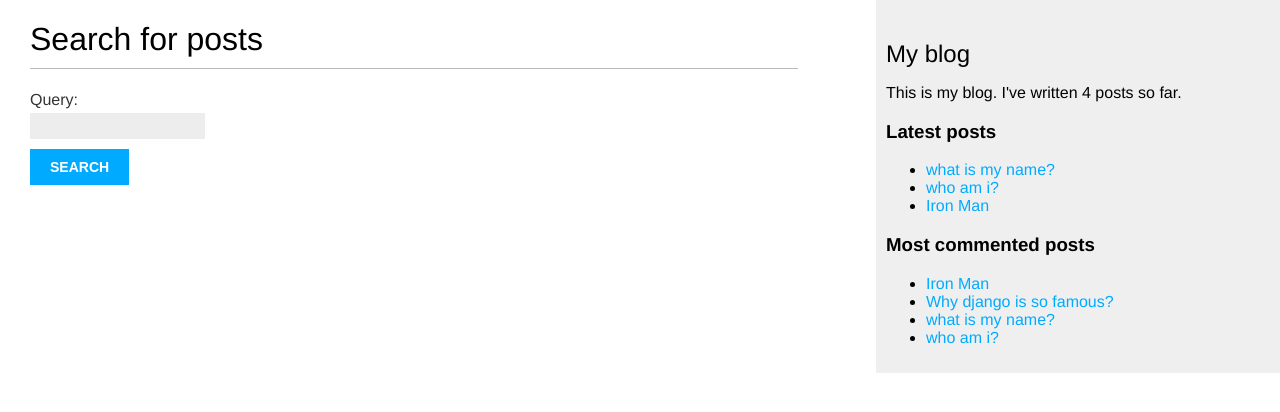
After one commit to osama614/Blog, a Django app: page /blog/search/ in a window 1280 px wide. The commit adds this page. Shown: the top 412 px of the page. Run offline with Django 3.2, Linux system fonts and the light colour scheme; data comes from the database, SQL or seed files in the repository; both versions use the stored data as it was after the commit; parts of the project's set-up code (start-up, migrations or seed data) failed here and were passed over; some libraries are stand-ins or nearby versions.

Commit message:
finish version1 of blog

```diff
--- a/blog/forms.py
+++ b/blog/forms.py
@@ -13,3 +13,6 @@ class CommentForm(forms.ModelForm):
     class Meta:
         model = Comment
         fields = ('name', 'email', 'body')
+
+class SearchForm(forms.Form):
+    query = forms.CharField()
--- a/blog/static/css/blog.css
+++ b/blog/static/css/blog.css
@@ -2,6 +2,9 @@ body {
     margin:0;
     padding:0;
     font-family:helvetica, sans-serif;
+    /* display: flex;
+    flex-direction: row; */
+
 }
 
 a {
@@ -21,13 +24,16 @@ h2 {
 }
 
 #content {
+
     float:left;
     width:60%;
     padding:0 0 0 30px;
+    position: relative;
+    overflow: hidden;
+
 }
 
 #sidebar {
-    clear: both;
     float:right;
     width:30%;
     padding:10px;
@@ -49,6 +55,10 @@ p.date {
 }
 
 /* forms */
+#content .comment-form{
+    padding: 5px;
+
+}
 label {
     float:left;
     clear:both;
@@ -82,6 +92,7 @@ input[type=submit] {
 /* comments */
 .comment {
     padding:10px;
+
 }
 .comment:nth-child(even) {
     background:#efefef;
@@ -92,3 +103,9 @@ input[type=submit] {
     color:#666;
 
 }
+#content .recommendations{
+
+    margin: 10px;
+    padding: 6px;
+
+}
--- a/blog/templates/blog/base.html
+++ b/blog/templates/blog/base.html
@@ -1,3 +1,4 @@
+{% load blog_tags %}
 {% load static %}
 <!DOCTYPE html>
 <html>
@@ -21,7 +22,19 @@
         </div>
         <div id="sidebar">
             <h2>My blog</h2>
-            <p>This is my blog.</p>
+            <p>This is my blog. I've written {% total_posts %} posts so far.</p>
+            <h3>Latest posts</h3>
+            {% show_latest_posts 3 %}
+            <h3>Most commented posts</h3>
+                {% get_most_commented_posts as most_commented_posts %}
+                <ul>
+                  {% for post in most_commented_posts %}
+                    <li>
+                        <a href="{{ post.get_absolute_url }}">{{ post.title }}</a>
+                    </li>
+                {% endfor %}
+                </ul>
         </div>
+
     </body>
 </html>
--- /dev/null
+++ b/blog/templates/blog/post/latest_posts.html
@@ -0,0 +1,7 @@
+<ul>
+    {% for post in latest_posts %}
+    <li>
+    <a href="{{ post.get_absolute_url }}">{{ post.title }}</a>
+    </li>
+    {% endfor %}
+</ul>
--- /dev/null
+++ b/blog/templates/blog/post/search.html
@@ -0,0 +1,26 @@
+{% extends "blog/base.html" %}
+{% load blog_tags %}
+{% block title %}Search{% endblock %}
+{% block content %}
+{% if query %}
+<h1>Posts containing "{{ query }}"</h1>
+<h3>
+{% with results.count as total_results %}
+Found {{ total_results }} result{{ total_results|pluralize }}
+{% endwith %}
+</h3>
+{% for post in results %}
+<h4><a href="{{ post.get_absolute_url }}">{{ post.title }}</a></h4>
+{{ post.body|truncatewords:50 }}
+{% empty %}
+<p>There are no results for your query.</p>
+{% endfor %}
+<p><a href="{% url 'blog:post_search' %}">Search again</a></p>
+{% else %}
+<h1>Search for posts</h1>
+<form method="get">
+{{ form.as_p }}
+<input type="submit" value="Search">
+</form>
+{% endif %}
+{% endblock %}
--- /dev/null
+++ b/blog/templatetags/blog_tags.py
@@ -0,0 +1,22 @@
+from django import template
+from ..models import Post
+from django.db.models import Count
+register = template.Library()
+
+@register.simple_tag
+def total_posts():
+    return Post.published.count()
+
+@register.inclusion_tag('blog/post/latest_posts.html')
+def show_latest_posts(count=5):
+    latest_posts = Post.published.order_by('-publish')[:count]
+    # should return object
+    return {'latest_posts': latest_posts}
+
+
+
+@register.simple_tag
+def get_most_commented_posts(count=5):
+    return Post.published.annotate(
+    total_comments=Count('comments')
+    ).order_by('-total_comments')[:count]
--- a/blog/urls.py
+++ b/blog/urls.py
@@ -10,4 +10,5 @@ urlpatterns = [
     #path('', views.PostListView.as_view(), name='post_list'),
     path('<int:year>/<int:month>/<int:day>/<slug:post>/', views.post_detail, name='post_detail'),
     path('<int:post_id>/share/',views.post_share, name='post_share'),
+    path('search/', views.post_search, name='post_search'),
     ]
--- a/blog/views.py
+++ b/blog/views.py
@@ -4,16 +4,20 @@ from django.views.generic import ListView
 from django.core.paginator import Paginator, EmptyPage,\
 PageNotAnInteger
 
-from .forms import EmailPostForm, CommentForm
+from .forms import EmailPostForm, CommentForm, SearchForm
 from django.core.mail import send_mail
 from taggit.models import Tag
+from django.db.models import Count
+from django.contrib.postgres.search import SearchVector, SearchQuery, SearchRank
 # Create your views here.
 
 def post_list(request, tag_slug=None):
     posts = Post.published.all()
+    tag = None
     if tag_slug:
         tag = get_object_or_404(Tag, slug=tag_slug)
-        posts = posts.filter(tags__in[tag])
+        posts = posts.filter(tags__name__in=[tag])
+
     paginator = Paginator(posts, 2)
     page = request.GET.get('page')
     try:
@@ -26,7 +30,7 @@ def post_list(request, tag_slug=None):
       posts = paginator.page(paginator.num_pages)
 
 
-    return render(request,'blog/post/list.html',{'posts': posts, 'page': page, 'tag':tage})
+    return render(request,'blog/post/list.html',{'posts': posts, 'page': page, 'tag':tag})
 
 
 def post_detail(request, year, month, day, post):
@@ -41,10 +45,14 @@ def post_detail(request, year, month, day, post):
             new_comment.post = post
             new_comment.save()
 
+    post_tags_ids = post.tags.values_list('id', flat=True)
+    similar_posts = Post.published.filter(tags__in=post_tags_ids).exclude(id=post.id)
+    similar_posts = similar_posts.annotate(same_tags=Count('tags')).order_by('-same_tags', '-publish')[:4]
     return render(request, 'blog/post/detail.html',{'post': post,
                                                      'comments': comments,
                                                      'new_comment': new_comment,
-                                                     'comment_form': comment_form}
+                                                     'comment_form': comment_form,
+                                                     'similar_posts': similar_posts}
                                                      )
 
 
@@ -75,3 +83,19 @@ def post_share(request, post_id):
     else:
         form = EmailPostForm()
     return render(request, 'blog/post/share.html', {'post': post,'form': form, 'sent': sent})
+
+def post_search(request):
+  form = SearchForm()
+  query = None
+  results = []
+
+  if 'query' in request.GET:
+    form = SearchForm(request.GET)
+    if form.is_valid():
+      query = form.cleaned_data['query']
+      search_query = SearchQuery(query)
+      search_vector = SearchVector('body', 'title')
+
+      results = Post.published.annotate(search =search_vector, rank=SearchRank(search_vector, search_query)).filter(search = search_query).order_by('-rank')
+
+  return render(request, 'blog/post/search.html', {'form':form, 'query':query, 'results':results})
--- a/mysite/urls.py
+++ b/mysite/urls.py
@@ -17,10 +17,18 @@ from django.contrib import admin
 from django.urls import path, include
 from django.conf import settings
 from django.conf.urls.static import static
+from django.contrib.sitemaps.views import sitemap
+from blog.sitemaps import PostSitemap
+
+sitemaps = {
+'posts': PostSitemap,
+}
 
 urlpatterns = [
     path('admin/', admin.site.urls),
     path('blog/', include('blog.urls', namespace='blog')),
+    path('sitemap.xml', sitemap, {'sitemaps': sitemaps},
+    name='django.contrib.sitemaps.views.sitemap'),
 ]
 
 
```
Also changed, not shown: blog/feeds.py (added, +18 -0 lines), blog/sitemaps.py (added, +13 -0 lines), blog/templates/blog/post/detail.html (+16 -1 lines), blog/templates/blog/post/list.html (+20 -2 lines), mysite/settings.py (+12 -4 lines), requirements.txt (added, +7 -0 lines), blog/templatetags/__init__.py (added), db.sqlite3.
